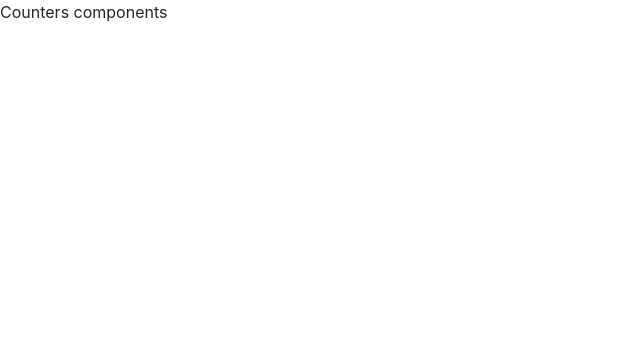
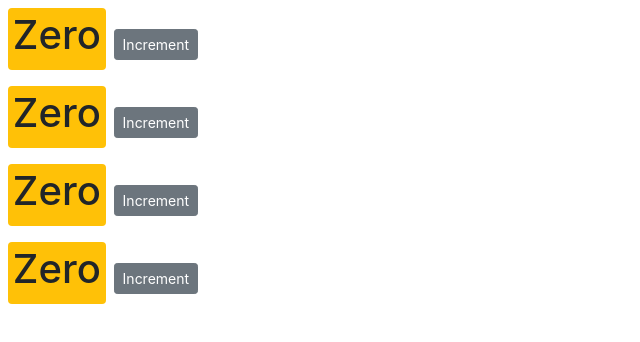
Before and after one commit to hocyadav/react_counter_app, a React (Create React App) app: page / in a window 1280 px wide. Shown: the top 342 px of the page, without its empty margins (0-640 px from the left). Built offline with nearby package versions, Linux system fonts and the light colour scheme.

Commit message:
calling single component multiple times inside  new component

```diff
--- a/src/compnents/counters.jsx
+++ b/src/compnents/counters.jsx
@@ -1,9 +1,17 @@
 import React, { Component } from 'react'
+import Counter from "./counter";
 
 class Counters extends Component {
     state = {  }
     render() {
-        return ( <div>Counters components</div> );
+        return (
+        <div>
+            <Counter />
+            <Counter />
+            <Counter />
+            <Counter />
+        </div>
+        );
     }
 }
 
```
